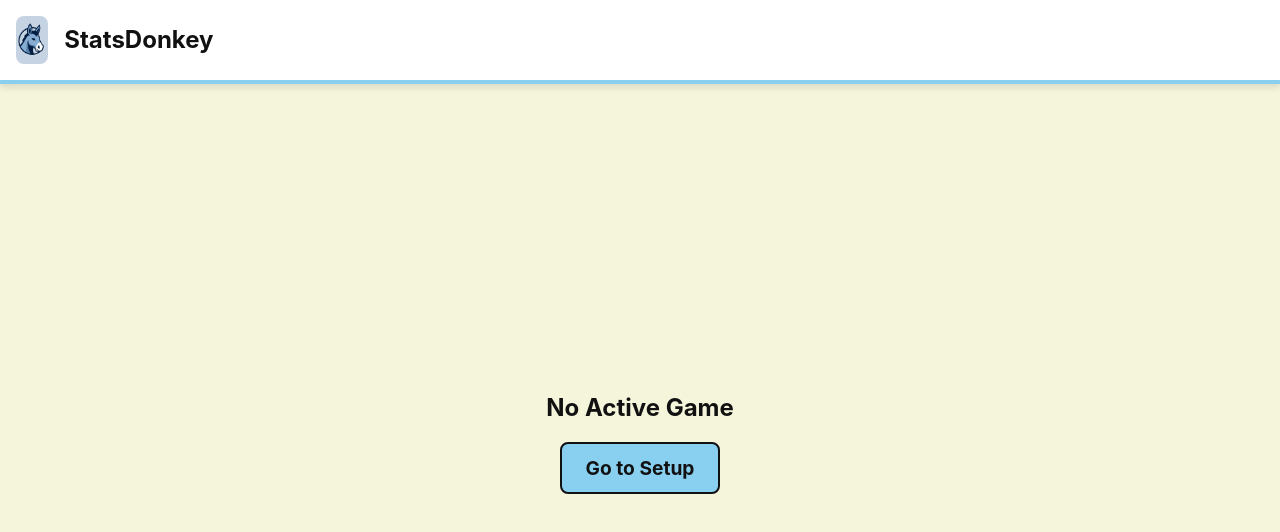
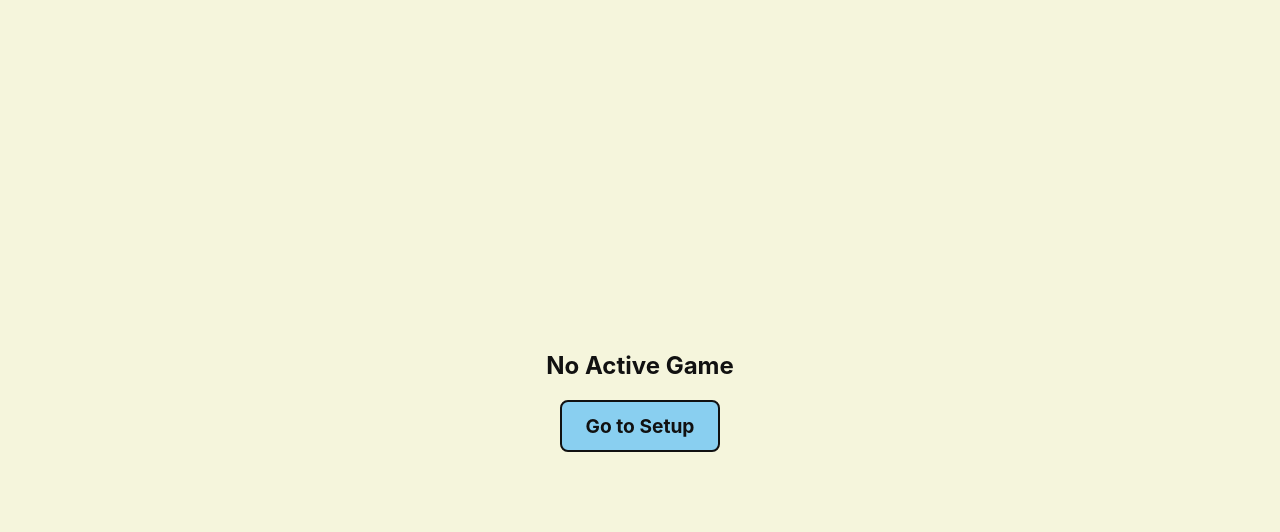
Before and after one commit to thedeuce2/StatsDonkey, a React (Vite) app: page /game in a window 1280 px wide. Shown: the top 532 px of the page. Built offline with nearby package versions, Linux system fonts and the light colour scheme.

Commit message:
fix(ui): hide global header and remove padding on game screen to prevent scrolling and layout clipping

```diff
--- a/src/App.jsx
+++ b/src/App.jsx
@@ -1,4 +1,4 @@
-import { BrowserRouter as Router, Routes, Route } from 'react-router-dom'
+import { BrowserRouter as Router, Routes, Route, useLocation } from 'react-router-dom'
 import { GameProvider } from './context/GameContext'
 import './App.css'
 
@@ -10,17 +10,21 @@ import GameSetupScreen from './screens/GameSetupScreen'
 import InGameScreen from './screens/InGameScreen'
 import StatsScreen from './screens/StatsScreen'
 
-function App() {
+// Create a layout wrapper to conditionally render the header
+function Layout() {
+  const location = useLocation();
+  const isGameActive = location.pathname === '/game';
+
   return (
-    <GameProvider>
-      <Router>
     <div className="app-container">
+      {!isGameActive && (
         <header className="app-header">
           <img src="/logo.jpg" alt="StatsDonkey Logo" className="logo" />
           <h1>StatsDonkey</h1>
         </header>
+      )}
 
-          <main className="main-content flex-center">
+      <main className={`main-content ${!isGameActive ? 'flex-center' : ''}`} style={isGameActive ? { padding: 0 } : {}}>
         <Routes>
           <Route path="/" element={<HomeScreen />} />
           <Route path="/team" element={<TeamManagementScreen />} />
@@ -31,6 +35,14 @@ function App() {
         </Routes>
       </main>
     </div>
+  );
+}
+
+function App() {
+  return (
+    <GameProvider>
+      <Router>
+        <Layout />
       </Router>
     </GameProvider>
   )
--- a/src/screens/InGameScreen.jsx
+++ b/src/screens/InGameScreen.jsx
@@ -68,7 +68,7 @@ const InGameScreen = () => {
     };
 
     return (
-        <div className="game-container" style={{ width: '100vw', height: '100vh', display: 'flex', flexDirection: 'column', backgroundColor: '#f5f5f5' }}>
+        <div className="game-container" style={{ width: '100%', height: '100%', display: 'flex', flexDirection: 'column', backgroundColor: '#f5f5f5' }}>
 
             {/* Top Bar with Lineup Button */}
             <div style={{ backgroundColor: 'var(--sd-black)', color: 'white', padding: '0.5rem 1rem', display: 'flex', justifyContent: 'space-between', alignItems: 'center' }}>
```
Lines whose indentation alone changed are shown as unchanged.
